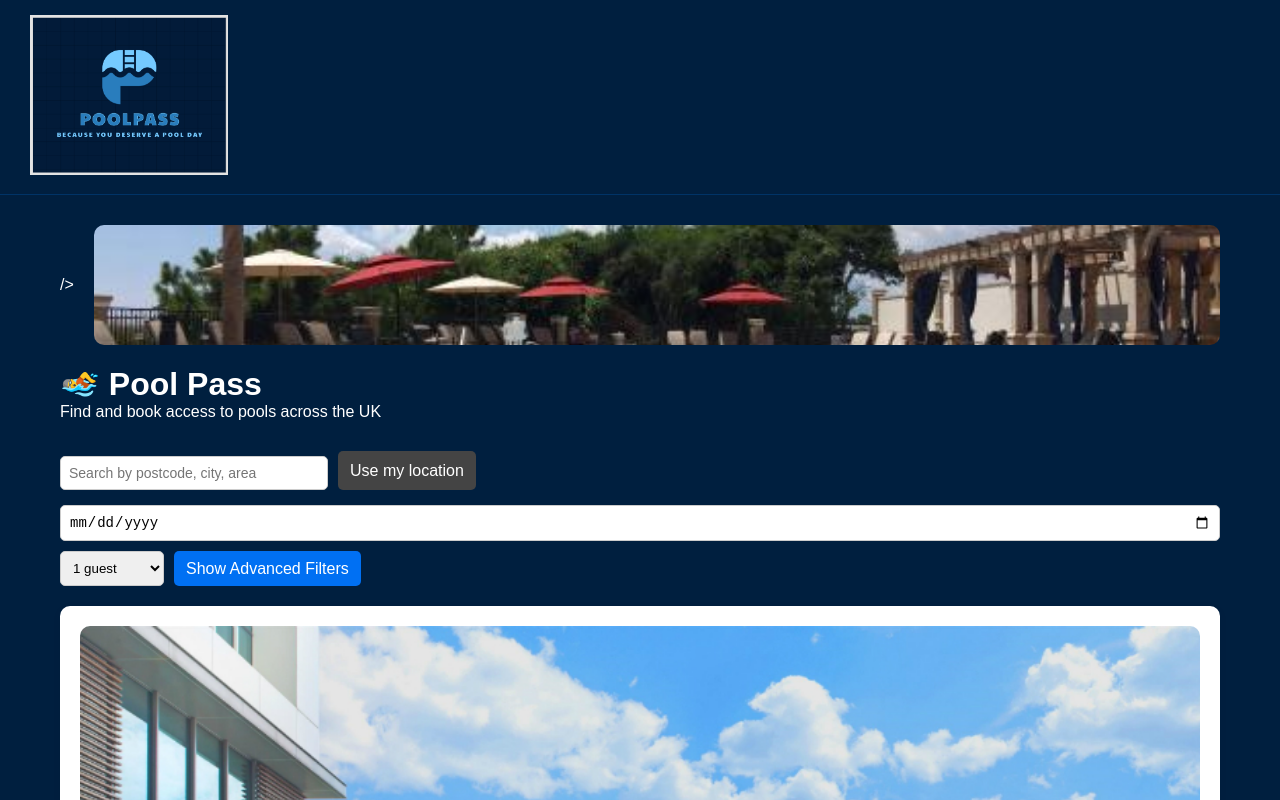
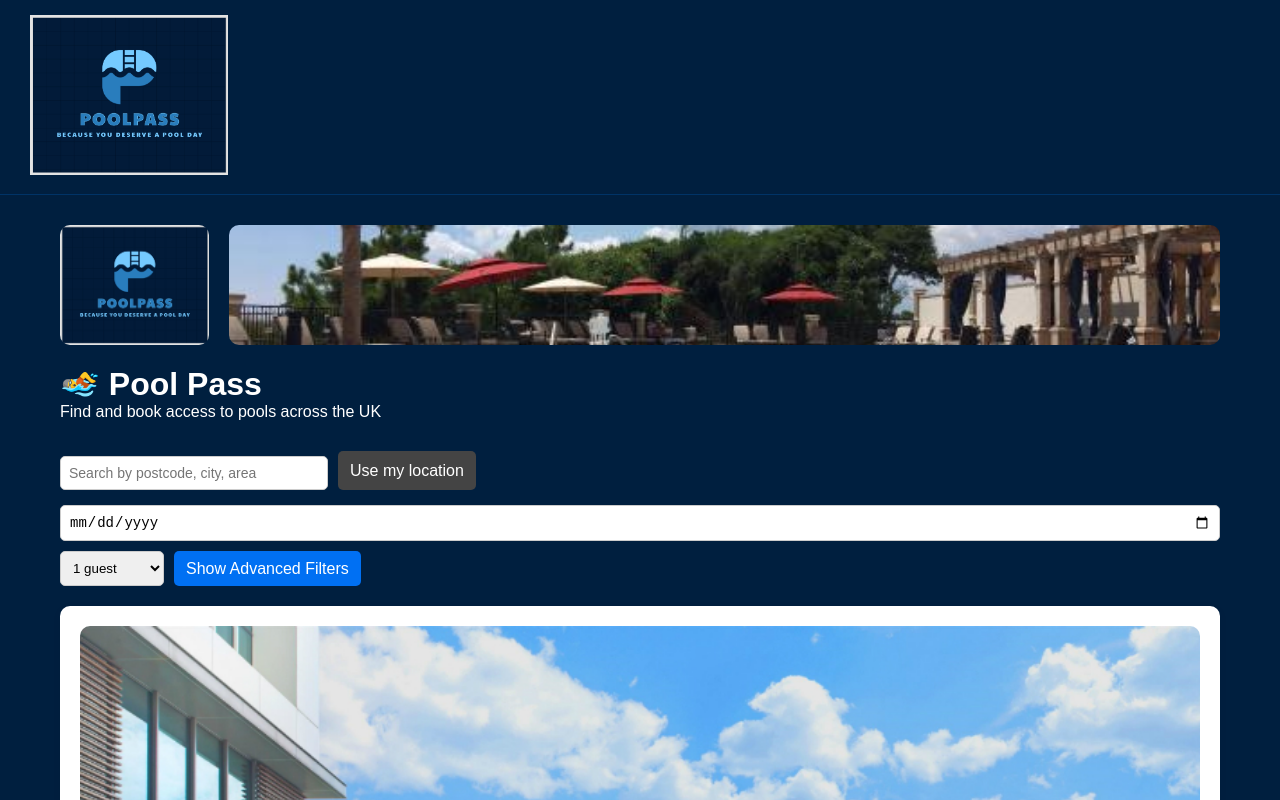
Before and after one commit to SxyWytBoy/PoolPass, a Next.js app: page / in a window 1280 px wide. Shown: the top 800 px of the page. Built offline with nearby package versions, Linux system fonts and the light colour scheme.

Commit message:
Update index.js

```diff
--- a/pages/index.js
+++ b/pages/index.js
@@ -108,7 +108,17 @@ export default function Home() {
     <div className="container" style={{ padding: '20px' }}>
       {/* Logo and Banner Side by Side */}
       <div style={{ display: 'flex', gap: '20px', alignItems: 'center', marginBottom: '20px' }}>
-
+        <Image
+          src="/images/poolpass_logo.jpeg"
+          alt="PoolPass Logo"
+          width={150}
+          height={120}
+          style={{
+            borderRadius: '10px',
+            objectFit: 'contain',
+            height: '120px',
+            width: 'auto',
+          }}
         />
         <Image
           src="/images/banner.jpg"
```
